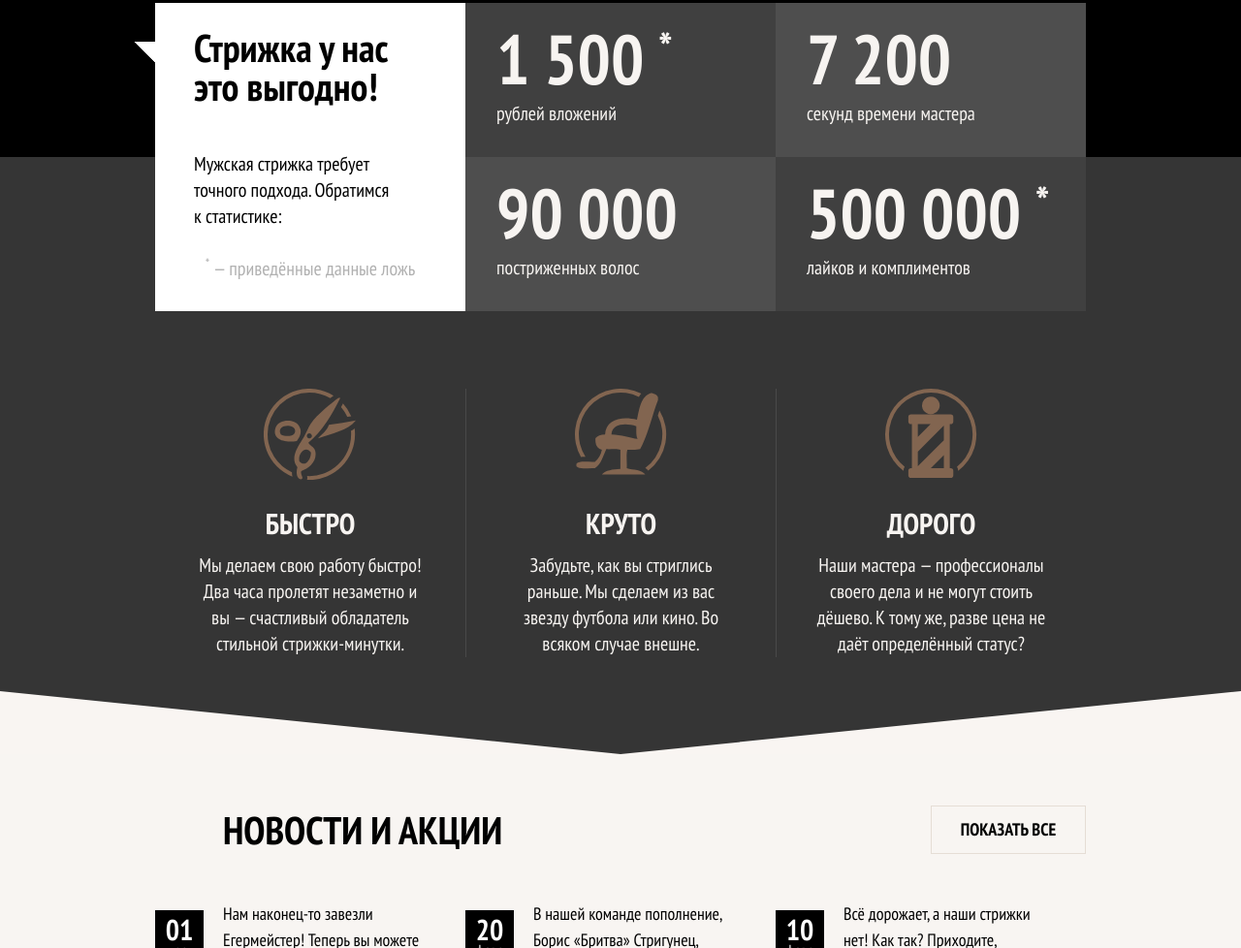
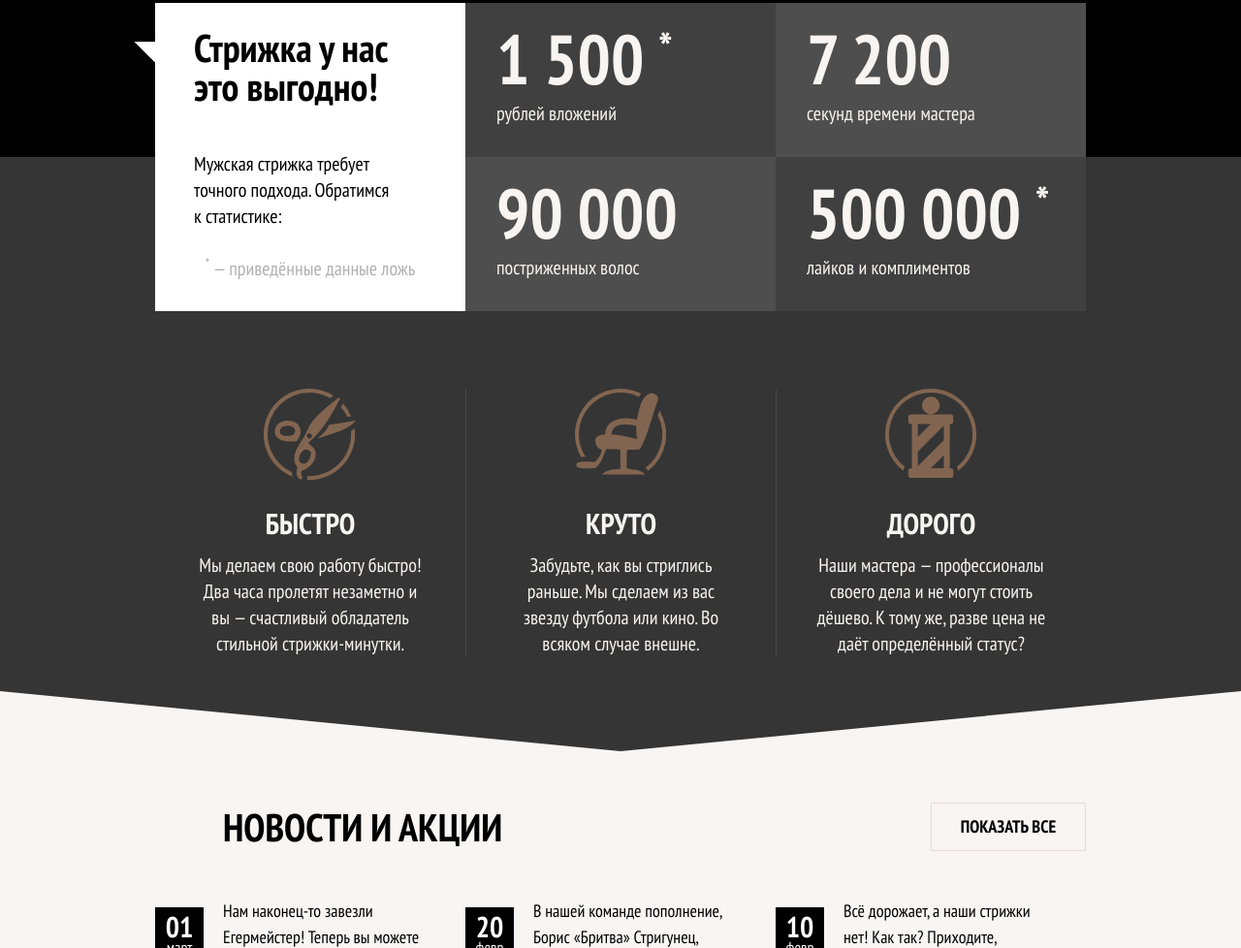
Before and after one commit to Kapatych/Barbershop, a website: page index.html in a window 1280 px wide. Shown: the part 560-1538 px from the top of the page at 97% size. Drawn offline with Linux system fonts and the light colour scheme.

Commit message:
Fix bug with advantages after height

```diff
--- a/sass/blocks/advantages.scss
+++ b/sass/blocks/advantages.scss
@@ -118,9 +118,8 @@
 
 @media (min-width: 1200px) {
   .advantages {
-
     &:after {
-      height: 65px;
+      height: 62px;
     }
   }
 
--- a/sass/blocks/news.scss
+++ b/sass/blocks/news.scss
@@ -100,9 +100,9 @@
 }
 
 @media (min-width: 768px) {
-  .news {
+  /*.news {
     border-bottom: 1px solid #e5ddd5;
-  }
+  }*/
 
   .news__container {
     display: flex;
```
Also changed, not shown: css/style.css.
